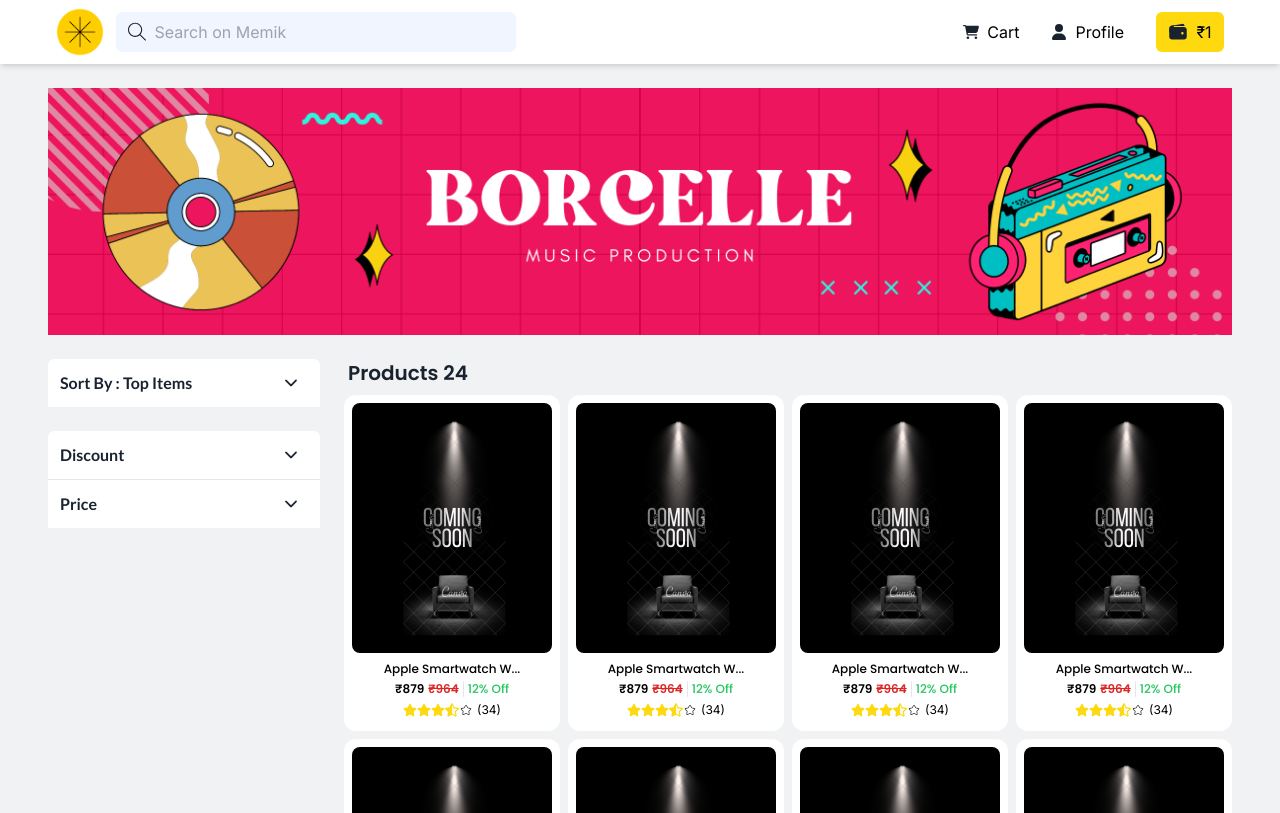
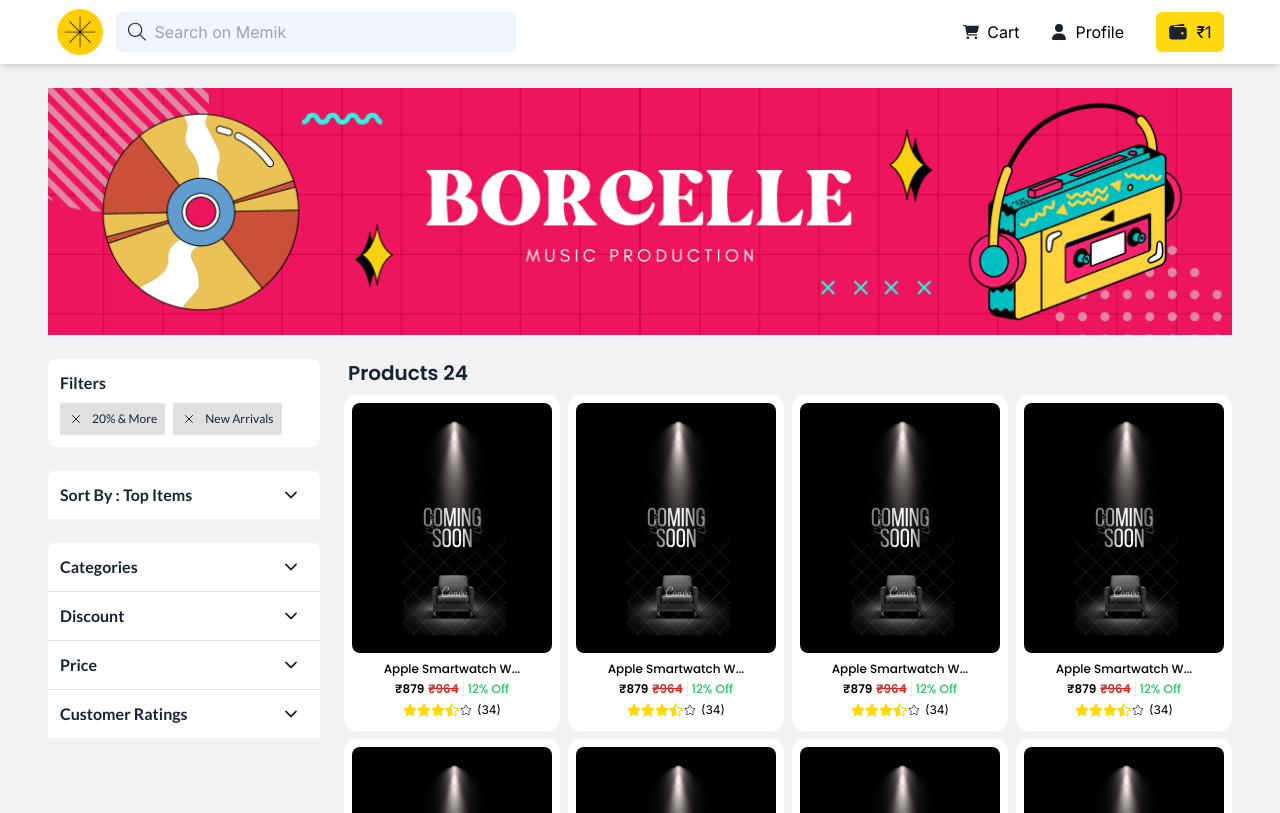
Before and after one commit to mo-amir-code/karteca-frontend, a Next.js app: page /search in a window 1280 px wide. Shown: the top 813 px of the page. Built offline with nearby package versions, Linux system fonts and the light colour scheme.

Commit message:
more filters added

```diff
--- a/src/components/filter/FilterField.tsx
+++ b/src/components/filter/FilterField.tsx
@@ -53,10 +53,10 @@
         onClick={() => setIsOpen((prev) => !prev)}
         className="flex p-3 items-center justify-between cursor-pointer"
       >
-        <p className="font-semibold text-base font-lato text-secondary-color">
+        <p className="font-semibold font-lato text-secondary-color">
           {title} {isSort ? ": " + (selected as ListType).name : null}
         </p>
-        <div className="flex items-center justify-center gap-4" >
+        <div className="flex items-center justify-center gap-4">
           {(selected as ListType[]).length > 0
             ? (selected as ListType[]).length
             : null}
@@ -77,14 +77,15 @@
               <li
                 key={idx}
                 onClick={() => handleSelect({ target: li })}
-                className={`py-1 cursor-pointer px-3 ${
+                className={`py-1 cursor-pointer px-3 text-sm ${
                   (selected as ListType).value === li.value ||
-                  !isSort && checkIsSelected({
-                    list: selected as [ListType],
-                    value: li.value,
-                  })
+                  (!isSort &&
+                    checkIsSelected({
+                      list: selected as [ListType],
+                      value: li.value,
+                    }))
                     ? "bg-primary-color"
-                    : "hover:bg-primary-color"
+                    : "hover:bg-primary-color/40"
                 } smooth_transition`}
               >
                 {li.name}
--- a/src/components/filter/Price.tsx
+++ b/src/components/filter/Price.tsx
@@ -41,7 +41,7 @@
              <p className="font-semibold text-base font-lato text-secondary-color" >Price </p>
              <IoIosArrowDown size={18} className={`text-secondary-color mr-2 smooth_transition ${!isOpen? "rotate-0" : "rotate-180"}`} />
           </div>
-        {!!isOpen && <div className="w-full space-y-8 mb-16 p-3" >
+        {!!isOpen && <div className="w-full space-y-8 p-3" >
             <div className="relative w-full h-[1px] bg-secondary-color" >
                 <input onChange={(event) => handleOnMinValueChange(event.target.value)} type="range" className="absolute top-[50%] z-10 -translate-y-[50%] bg-transparent pointer-events-none appearance-none left-0 w-full input_range" value={minValue} min={0} max={MAX_VALUE} />
                 <input onChange={(event) => handleOnMaxValueChange(event.target.value)} type="range" className="absolute top-[50%] z-10 -translate-y-[50%] bg-transparent pointer-events-none appearance-none left-0 w-full input_range" value={maxValue} min={0} max={MAX_VALUE} />
--- a/src/components/filter/Sidebar.tsx
+++ b/src/components/filter/Sidebar.tsx
@@ -1,16 +1,20 @@
 import React from "react";
 import FilterField, { ListType } from "./FilterField";
-import { discount, sortList } from "@/data";
+import { discount, filterCategories, rating, sortList } from "@/data";
 import Price from "./Price";
+import Tags from "./Tags";
 
 const Sidebar = () => {
   return (
     <aside className="flex-[0.23] space-y-6 rounded-md select-none">
+      <Tags title="Filters" />
       <FilterField title="Sort By" list={sortList as [ListType]} isFirst={true} isSort={true} />
 
       <div>
-        <FilterField title="Discount" list={discount as [ListType]} isFirst={true} />
+        <FilterField title="Categories" list={filterCategories as [ListType]} isFirst={true} />
+        <FilterField title="Discount" list={discount as [ListType]} />
         <Price />
+        <FilterField title="Customer Ratings" list={rating as [ListType]}/>
       </div>
     </aside>
   );
--- /dev/null
+++ b/src/components/filter/Tags.tsx
@@ -0,0 +1,28 @@
+import React from "react";
+import { IoCloseOutline } from "react-icons/io5";
+
+const Tags = ({title}:{title:string}) => {
+  return (
+    <div className="p-3 rounded-lg bg-white space-y-2">
+      <p className="font-semibold text-base font-lato text-secondary-color">{title}</p>
+      <div className="flex items-center justify-start gap-2 flex-wrap">
+        <Tag text="20% & More" />
+        <Tag text="New Arrivals" />
+      </div>
+    </div>
+  );
+};
+
+const Tag = ({ text }: { text: string }) => {
+  return (
+    <div
+      style={{ maxWidth: "max-content" }}
+      className="flex items-center gap-2 justify-center font-lato font-medium text-secondary-color p-2 bg-tag-color rounded-sm hover:line-through smooth_transition text-xs"
+    >
+      <IoCloseOutline size={16} className="" />
+      {text}
+    </div>
+  );
+};
+
+export default Tags;
--- a/src/data/index.ts
+++ b/src/data/index.ts
@@ -2,7 +2,7 @@
 import slider2 from "@/assets/slider/2.png"
 import slider3 from "@/assets/slider/3.png"
 
-export const MAX_VALUE = 50000
+export const MAX_VALUE = 5000
 
 export const navbarData = [
     {
@@ -89,7 +89,7 @@
     },
     {
         name: "30% And Above",
-        value: "20"
+        value: "30"
     },
     {
         name: "20% And Above",
@@ -100,3 +100,41 @@
         value: "10"
     },
 ]
+
+export const rating = [
+    {
+        name: "4★ & above",
+        value: "4"
+    },
+    {
+        name: "3★ & above",
+        value: "3"
+    },
+    {
+        name: "2★ & above",
+        value: "2"
+    },
+]
+
+export const filterCategories  = [
+    {
+        name: "Smartwatch",
+        value: "smartwatch"
+    },
+    {
+        name: "Headphones",
+        value: "headphone"
+    },
+    {
+        name: "Smartphones",
+        value: "smartphone"
+    },
+    {
+        name: "Earphones",
+        value: "earphones"
+    },
+    {
+        name: "Gadgets",
+        value: "geadgets"
+    },
+]
--- a/tailwind.config.ts
+++ b/tailwind.config.ts
@@ -21,6 +21,7 @@
         "tertiary-color":"#EBEDEF",
         "red-color":"#DC2626",
         "green-color":"#22C55E",
+        "tag-color":"#E0E0E0",
       }
     },
     fontFamily: {
```
